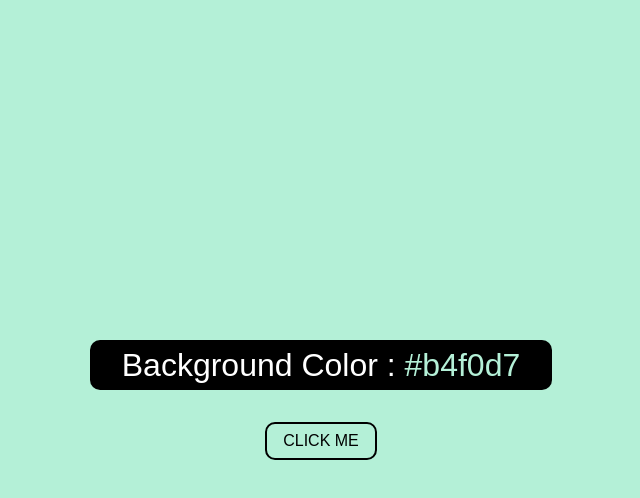
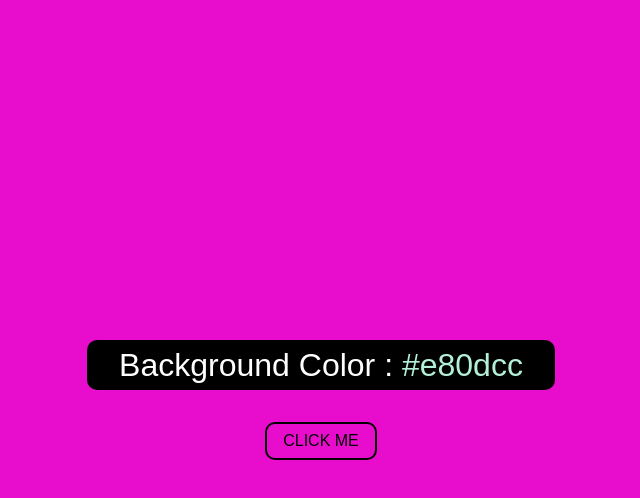
Before and after one commit to fakhryfernanda/fakhryfernanda.github.io, a plain HTML site: page index.html in a window 1280 px wide. Both pictures are taken after a click on the element "CLICK ME". Shown: the whole page, without its empty margins (319-959 px from the left). Drawn offline with Linux system fonts and the light colour scheme.

Commit message:
second commit

```diff
--- a/index.html
+++ b/index.html
@@ -7,9 +7,9 @@
     <body>
         <div class="container">
             <div class="color-information">
-                <p>Background Color : <span>#b4f0d7</span></p>
+                <p>Background Color : <span class="color">#b4f0d7</span></p>
             </div>
-            <div class="btn">CLICK ME</div>
+            <div class="btn" id="btn">CLICK ME</div>
         </div>
 
         <script src="script.js"></script>
--- a/script.js
+++ b/script.js
@@ -0,0 +1,19 @@
+// =============
+// Color Flipper
+// =============
+
+var hex = [0, 1, 2, 3, 4, 5, 6, 7, 8, 9, "a", "b", "c", "d", "e", "f"];
+
+var btn = document.querySelector(".btn");
+var color = document.querySelector(".color");
+
+btn.addEventListener("click", function() {
+    var hexColor = "#";
+    for (var i=0; i<6; i++) {
+        let randomNumber = Math.round(15*Math.random());
+        hexColor += hex[randomNumber];
+    }
+
+    color.textContent = hexColor;
+    document.body.style.backgroundColor = hexColor;
+});
--- a/style.css
+++ b/style.css
@@ -29,7 +29,7 @@ body {
     margin-bottom: 1em;
 }
 
-span {
+.color {
     color: #b4f0d7;
 }
 
@@ -46,12 +46,8 @@ span {
     color: white;
 }
 
-/* @media (max-width:375px) {
-    .color-information {
-        font-size: 5rem;
+@media (max-width:375px) {
+    html {
+        font-size: 20px;
     }
-
-    .btn {
-        font-size: 3rem;
-    }
-} */
+}
```
